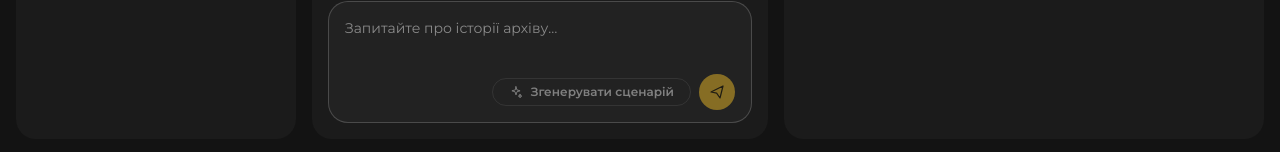
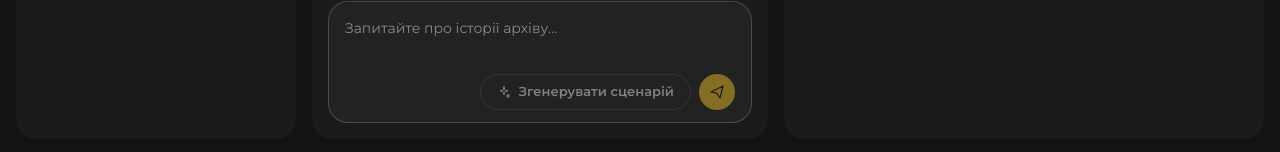
Before and after one commit to mikelebedenko/scm-museum, a React (Vite) app: page / in a window 1280 px wide. Shown: the part 645-797 px from the top of the page. Built offline with nearby package versions, Linux system fonts and the light colour scheme.

Commit message:
Generate-script button same height as send button
Co-Authored-By: Claude Sonnet 5.5 <noreply@anthropic.com>

```diff
--- a/src/pages/Search.tsx
+++ b/src/pages/Search.tsx
@@ -171,7 +171,6 @@ export default function Search() {
         <span className="grow" />
         <Tip text={!perms.has("script") ? "Потрібна Розширена роль" : "Створити чернетку сценарію з обраних джерел"}>
           <Button
-            size="sm"
             disabled={!perms.has("script") || scriptIds.length === 0}
             onClick={() => setScript(true)}
           >
```
